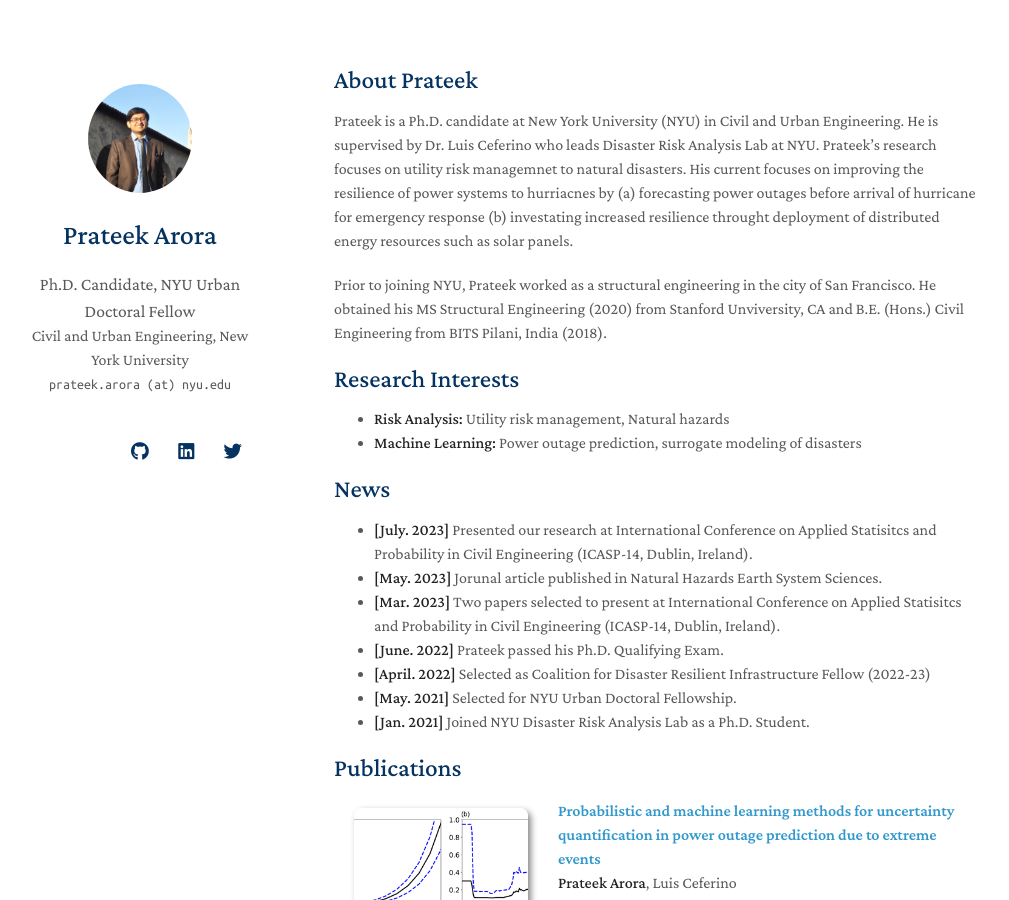
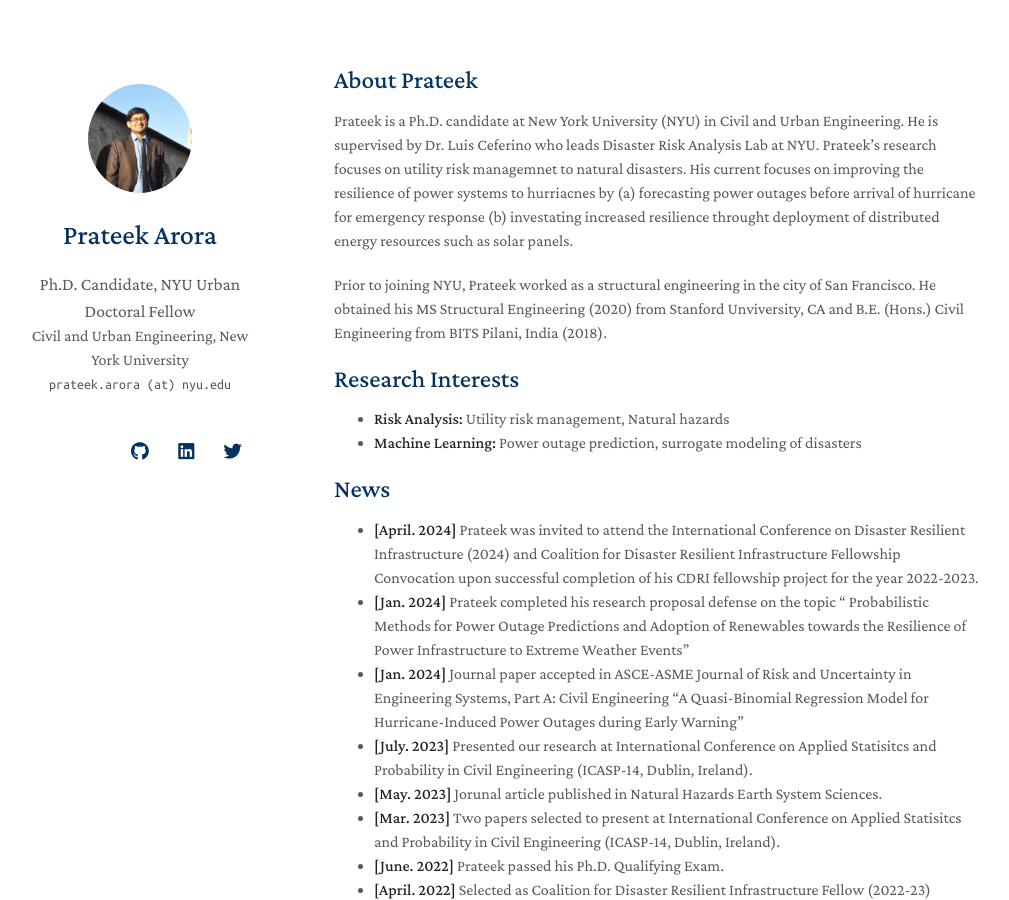
Before and after one commit to pa56/profile, a Jekyll site: the page built from index.md, in a window 1280 px wide and 900 px high. Shown: the whole window, without its empty margins (136-1145 px from the left). Built offline with Jekyll 4.4.1, drawn with Linux system fonts in a browser that asks for light colours; nearby versions of some CDN libraries; a style sheet for code colours, icons or effects is not loaded; our own code applies the rules of GitHub Pages for plain Markdown files.

Commit message:
Update index.md

```diff
--- a/index.md
+++ b/index.md
@@ -14,6 +14,9 @@ Prior to joining NYU, Prateek worked as a structural engineering in the city of
 - **Machine Learning:** Power outage prediction, surrogate modeling of disasters
 
 ## News
+- **[April. 2024]** Prateek was invited to attend the International Conference on Disaster Resilient Infrastructure (2024) and Coalition for Disaster Resilient Infrastructure Fellowship Convocation upon successful completion of his CDRI fellowship project for the year 2022-2023.
+- **[Jan. 2024]** Prateek completed his research proposal defense on the topic " Probabilistic Methods for Power Outage Predictions and Adoption of Renewables towards the Resilience of Power Infrastructure to Extreme Weather Events"
+- **[Jan. 2024]** Journal paper accepted in ASCE-ASME Journal of Risk and Uncertainty in Engineering Systems, Part A: Civil Engineering "A Quasi-Binomial Regression Model for Hurricane-Induced Power Outages during Early Warning"
 - **[July. 2023]** Presented our research at International Conference on Applied Statisitcs and Probability in Civil Engineering (ICASP-14, Dublin, Ireland).
 - **[May. 2023]** Jorunal article published in Natural Hazards Earth System Sciences.
 - **[Mar. 2023]** Two papers selected to present at International Conference on Applied Statisitcs and Probability in Civil Engineering (ICASP-14, Dublin, Ireland).
```
